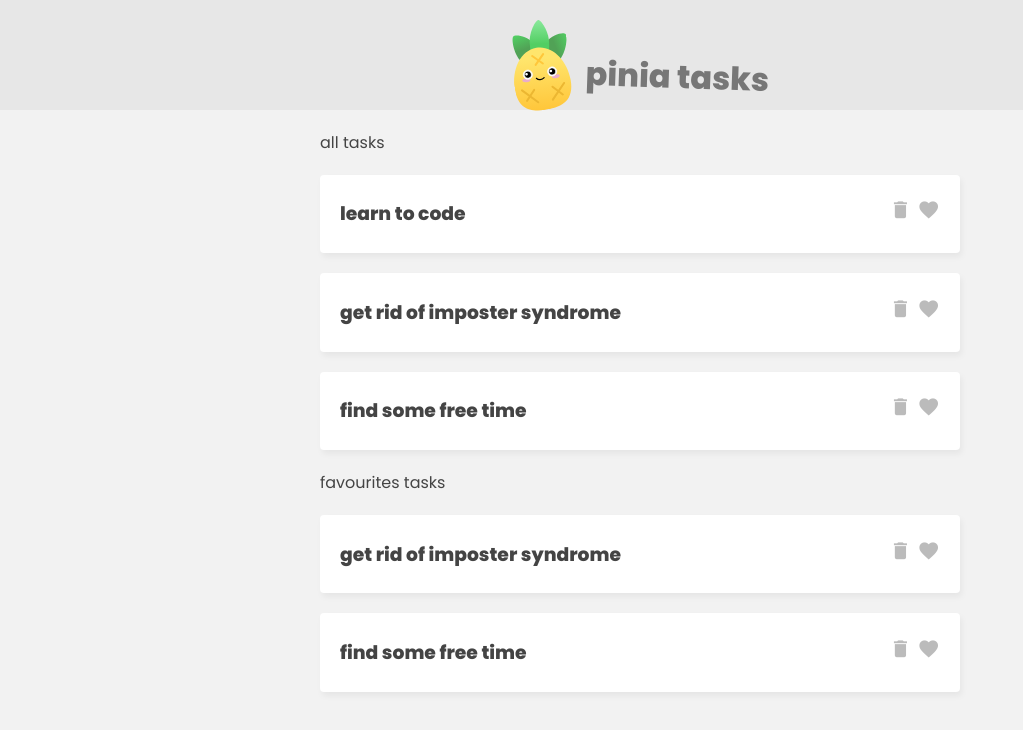
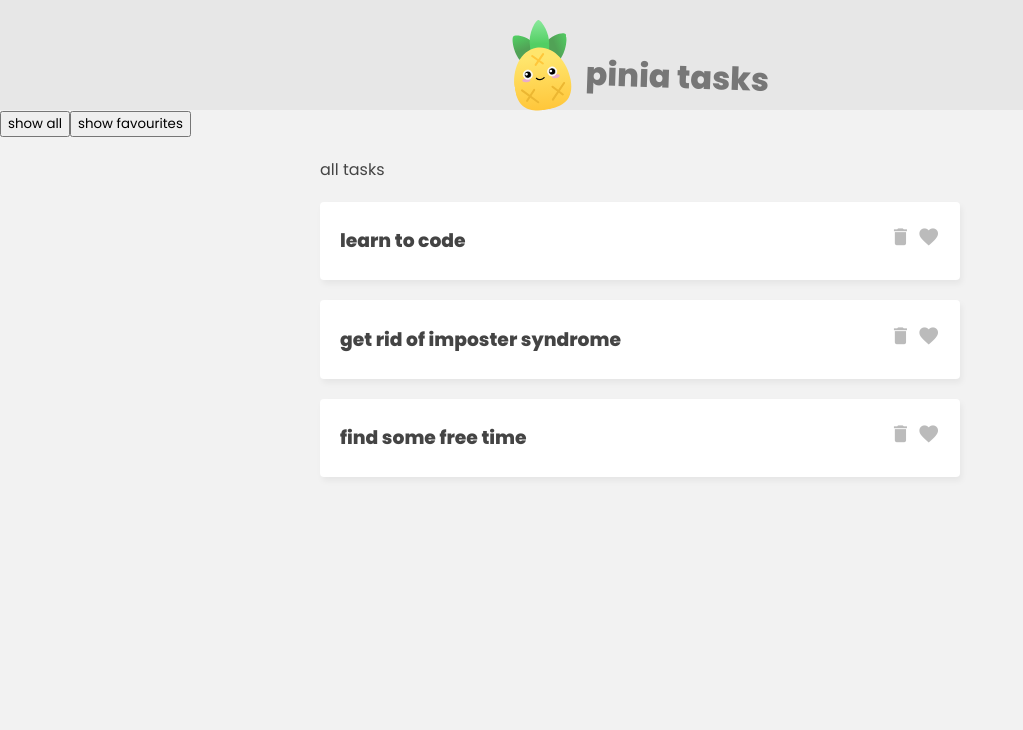
Before and after one commit to KacperSzyf/mastering_pinia, a Vue app: page / in a window 1280 px wide. Shown: the top 730 px of the page, without its empty margins (0-1023 px from the left). Built offline with nearby package versions, Linux system fonts and the light colour scheme.

Commit message:
added filtering to tasks

```diff
--- a/src/App.vue
+++ b/src/App.vue
@@ -5,14 +5,19 @@
       <img src="./assets/pinia-logo.svg" alt="pinia pineapple logo" />
       <h1>{{ taskStore.name }}</h1>
     </header>
+    <!-- filer -->
+    <nav class = "filter">
+      <button @click="filter = 'all'">show all</button>
+      <button @click="filter = 'favourites'"> show favourites</button>
+    </nav>
     <!-- task list -->
-    <div class="task-list">
+    <div class="task-list" v-if="filter === 'all'">
       <p>all tasks</p>
       <div v-for="task in taskStore.tasks" :key="task.id">
         <TaskDetails :task="task" />
       </div>
     </div>
-    <div class="task-list">
+    <div class="task-list" v-if="filter === 'favourites'">
       <p>favourites tasks</p>
       <div v-for="task in taskStore.favourites" :key="task.id">
         <TaskDetails :task="task" />
@@ -22,14 +27,16 @@
 </template>
 
 <script>
+import { ref } from 'vue'
 import TaskDetails from './components/TaskDetails.vue'
 import { useTaskStore } from './stores/TaskStore'
 export default {
   components: { TaskDetails },
   setup() {
     const taskStore = useTaskStore()
+    const filter = ref('all')
 
-    return { taskStore }
+    return { taskStore, filter }
   }
 }
 </script>
```
